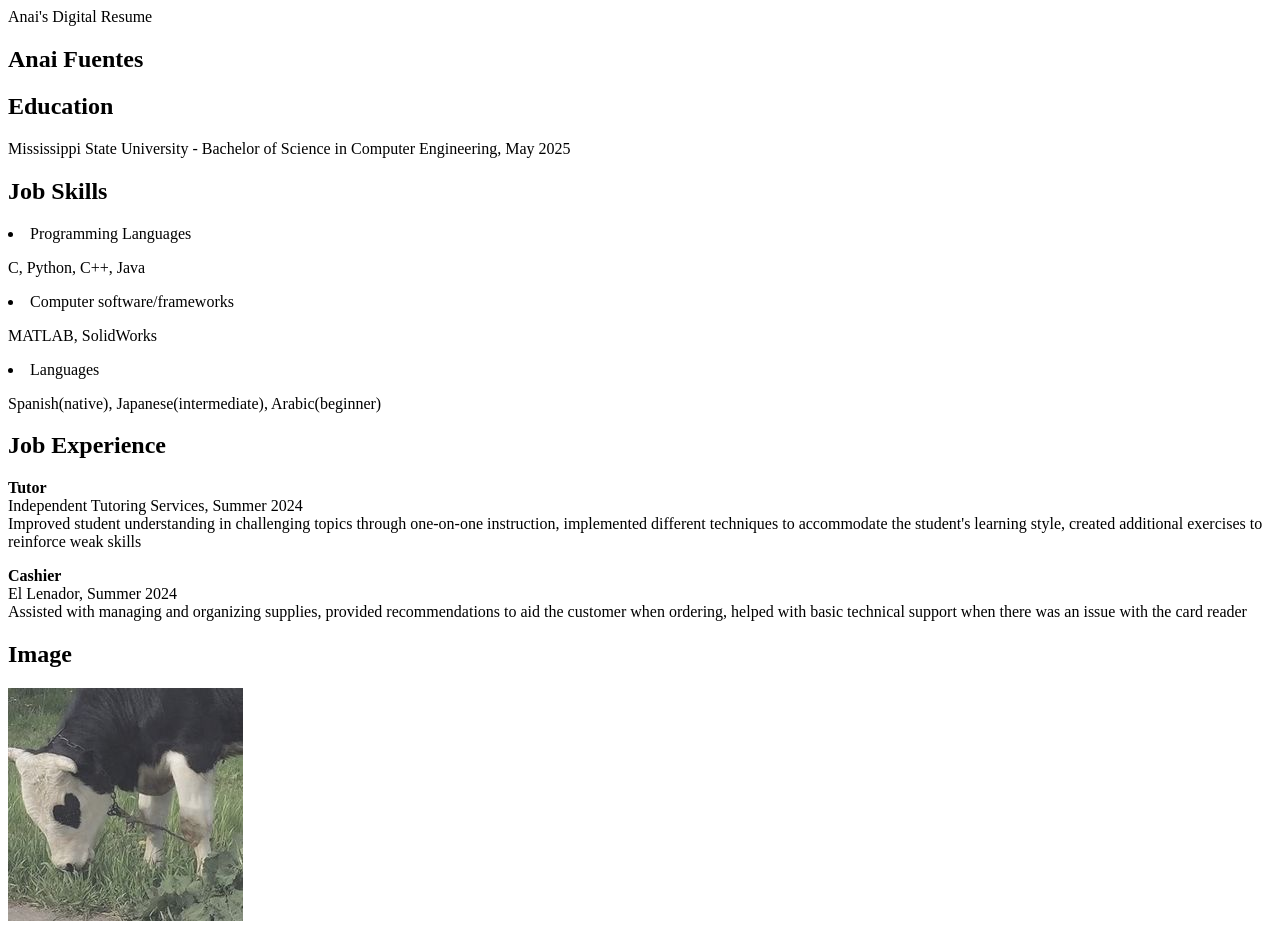
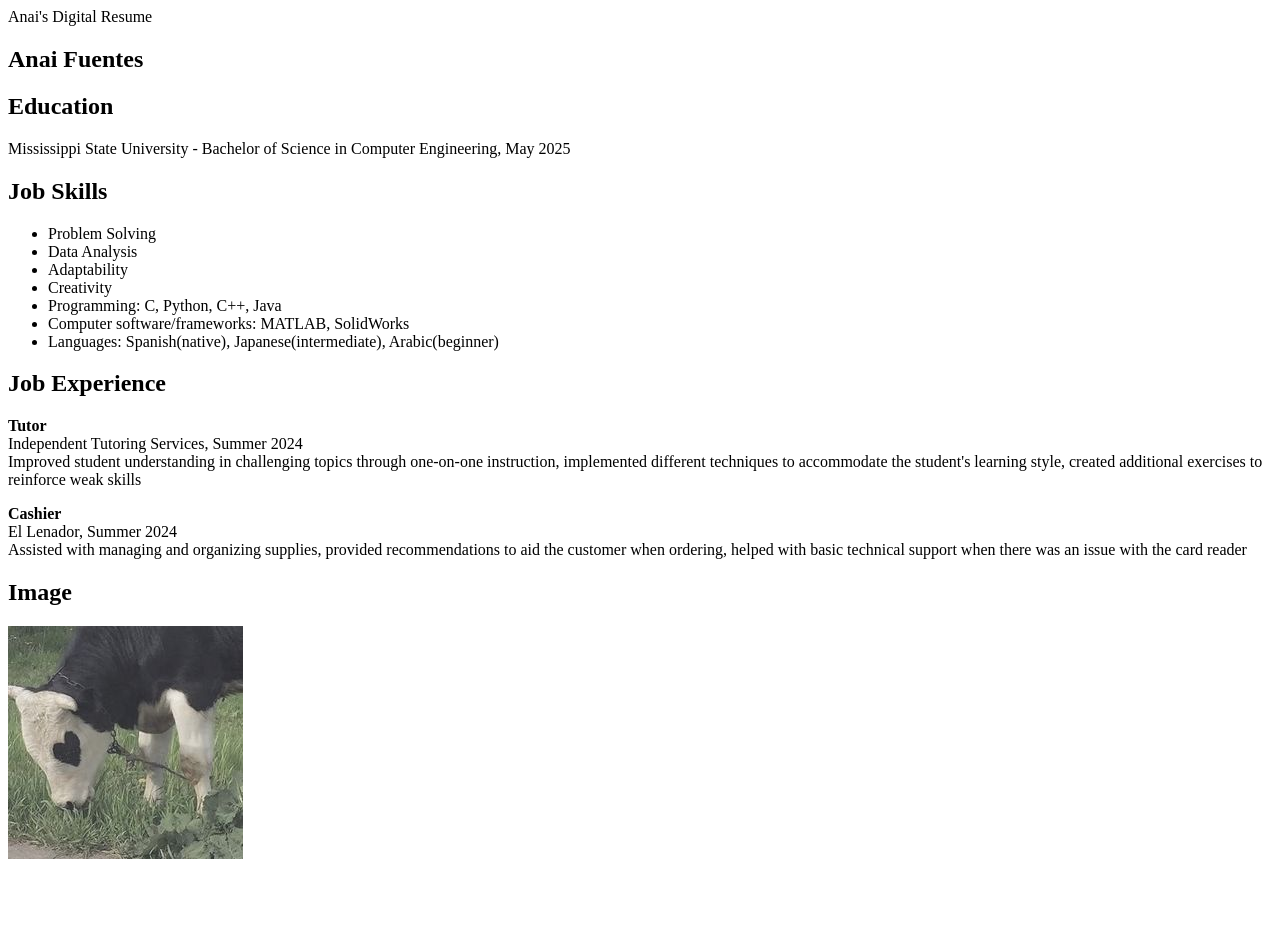
Before and after one commit to JuxDux/digital-resume, a plain HTML site: page index.html in a window 1280 px wide. After the commit the page ends 871 px from the top, so only its background shows below. Drawn offline with Linux system fonts and the light colour scheme.

Commit message:
Update index.html

```diff
--- a/index.html
+++ b/index.html
@@ -19,14 +19,15 @@
         </section>
         <section>
             <h2>Job Skills</h2>
-            <p>
-            <li>Programming Languages</li>
-                <p>C, Python, C++, Java</p>
-            <li>Computer software/frameworks</li>
-                <p>MATLAB, SolidWorks</p>
-            <li>Languages</li>
-                <p>Spanish(native), Japanese(intermediate), Arabic(beginner)<p>
-            </p>
+            <ul>
+            <li>Problem Solving</li>
+            <li>Data Analysis</li>
+            <li>Adaptability</li>
+            <li>Creativity</li>
+            <li>Programming: C, Python, C++, Java</li>
+            <li>Computer software/frameworks: MATLAB, SolidWorks</li>
+            <li>Languages: Spanish(native), Japanese(intermediate), Arabic(beginner)</li>
+            </ul>
         </section>
         <section>
             <h2>Job Experience</h2>
```
